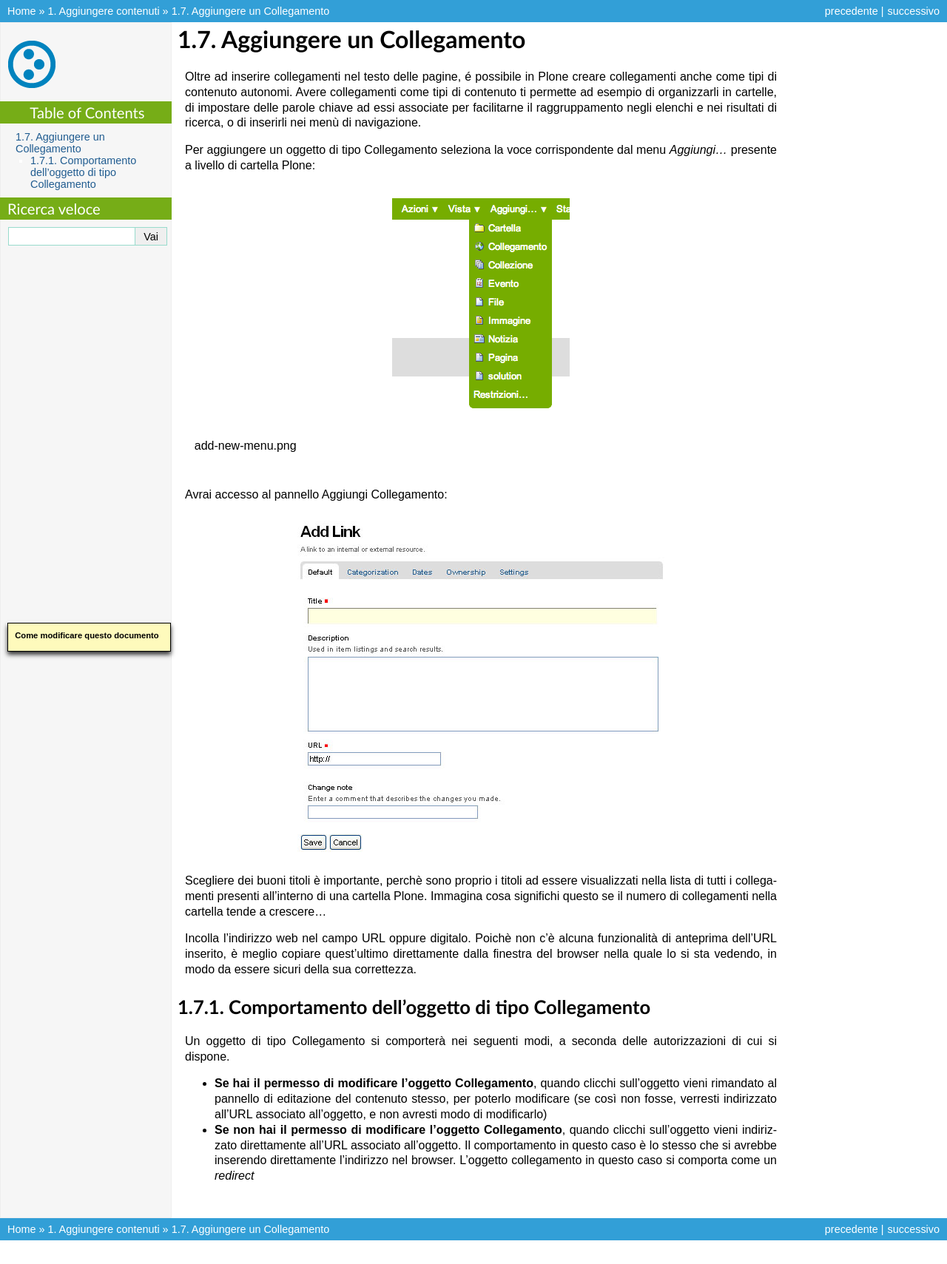
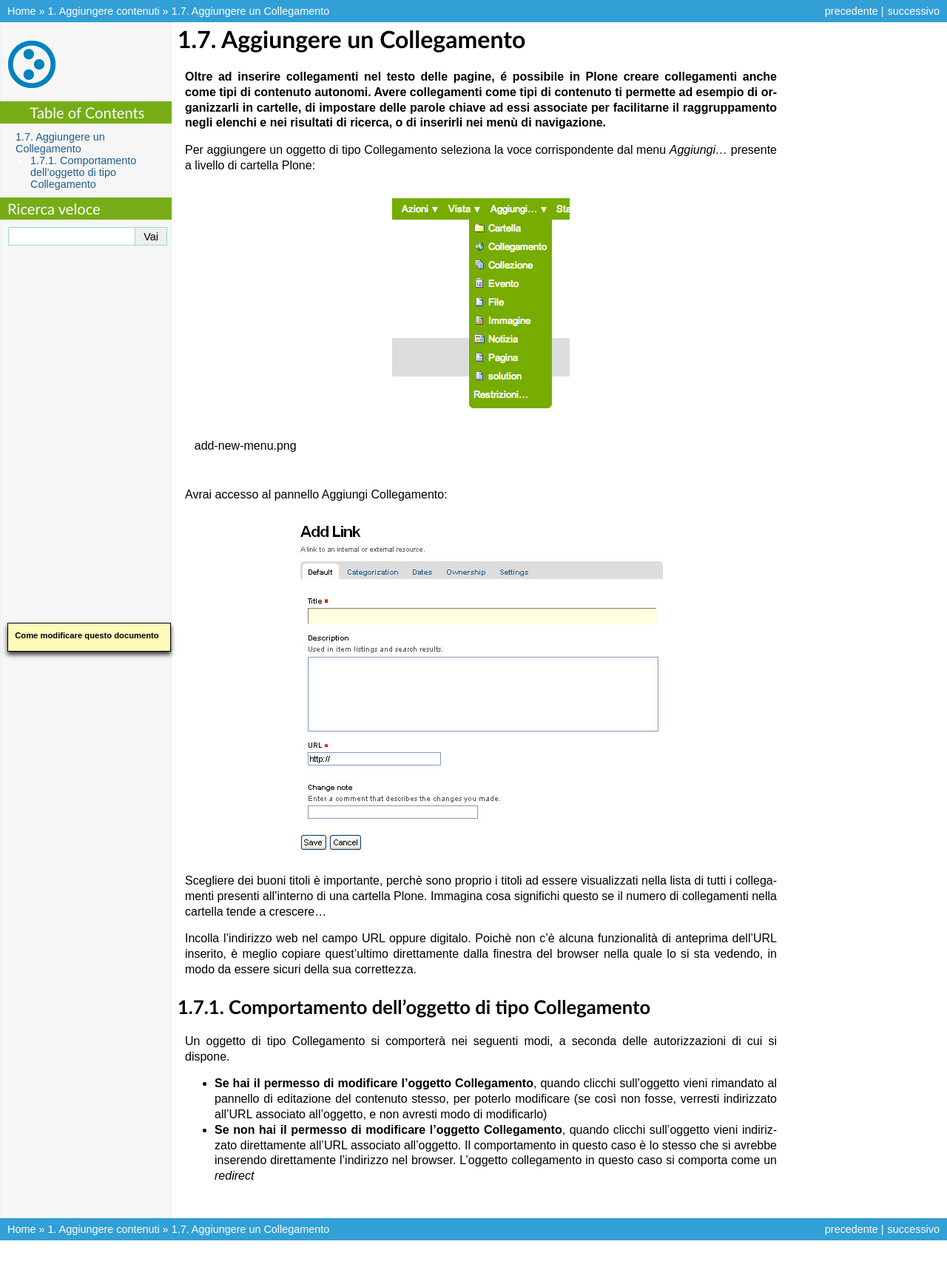
Before and after one commit to plone-it/collective.italiandocumentation, a Sphinx documentation site: the page built from source/adding-content/adding-links.rst, in a window 1280 px wide. Shown: the whole page at 74% size. Built offline with Sphinx 7.4.7, drawn with Linux system fonts in a browser that asks for light colours; pages that are not in the unit, such as notebooks, are missing from menus.

```diff
--- a/source/adding-content/adding-links.rst
+++ b/source/adding-content/adding-links.rst
@@ -1,11 +1,11 @@
 Aggiungere un Collegamento
 ===========================
 
-Oltre ad inserire collegamenti nel testo delle pagine, é possibile in Plone
+**Oltre ad inserire collegamenti nel testo delle pagine, é possibile in Plone
 creare collegamenti anche come tipi di contenuto autonomi. Avere collegamenti
 come tipi di contenuto ti permette ad esempio di organizzarli in cartelle,
 di impostare delle parole chiave ad essi associate per facilitarne il raggruppamento
-negli elenchi e nei risultati di ricerca, o di inserirli nei menù di navigazione.
+negli elenchi e nei risultati di ricerca, o di inserirli nei menù di navigazione.**
 
 Per aggiungere un oggetto di tipo Collegamento seleziona la voce corrispondente
 dal menu *Aggiungi...* presente a livello di cartella Plone:
```
